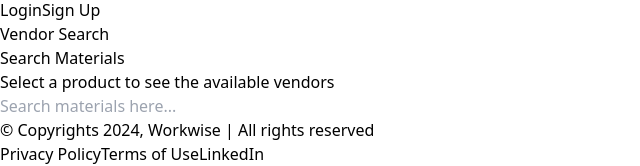
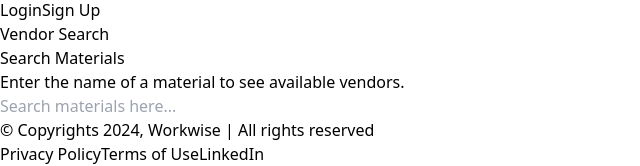
Before and after one commit to Sdn-0369/hackathon-fe, a React (Vite) app: page /search-product in a window 1280 px wide. Shown: the part 122-288 px from the top of the page, without its empty margins (0-640 px from the left). Built offline with nearby package versions, Linux system fonts and the light colour scheme.

Commit message:
Update ProductSearch.jsx

```diff
--- a/src/components/ProductSearch.jsx
+++ b/src/components/ProductSearch.jsx
@@ -3,7 +3,7 @@
 import Footer from "./Footer";
 
 const ProductSearch = () => {
-  const [data, setData] = useState(null);
+  const [data, setData] = useState([]);
   const [search, setSearch] = useState(""); // State variable for search input
   const navigate = useNavigate();
 
@@ -37,19 +37,11 @@
       <main className="flex-grow p-6">
         <div className="max-w-3xl mx-auto">
           <div className="mb-6 text-center">
-            <h2
-              className={`text-xl font-semibold mb-2 ${
-                search ? "text-gray-500 blur-sm" : "text-gray-800"
-              }`}
-            >
+            <h2 className="text-xl font-semibold mb-2 text-gray-800">
               Search Materials
             </h2>
-            <p
-              className={`text-sm ${
-                search ? "text-gray-500 blur-sm" : "text-gray-700"
-              }`}
-            >
-              Select a product to see the available vendors
+            <p className="text-sm text-gray-700">
+              Enter the name of a material to see available vendors.
             </p>
           </div>
 
@@ -67,7 +59,7 @@
           </div>
 
           {/* Display Search Results */}
-          {search && data && data.length > 0 && (
+          {search && data.length > 0 && (
             <div className="mt-4 bg-white shadow-md rounded-md">
               <ul className="divide-y divide-gray-200">
                 {data.map((item, idx) => (
@@ -103,7 +95,7 @@
           )}
 
           {/* No Results Found */}
-          {search && data && data.length === 0 && (
+          {search && data.length === 0 && (
             <p className="text-gray-500 mt-4 text-center">
               No results found. Please try a different search.
             </p>
```
